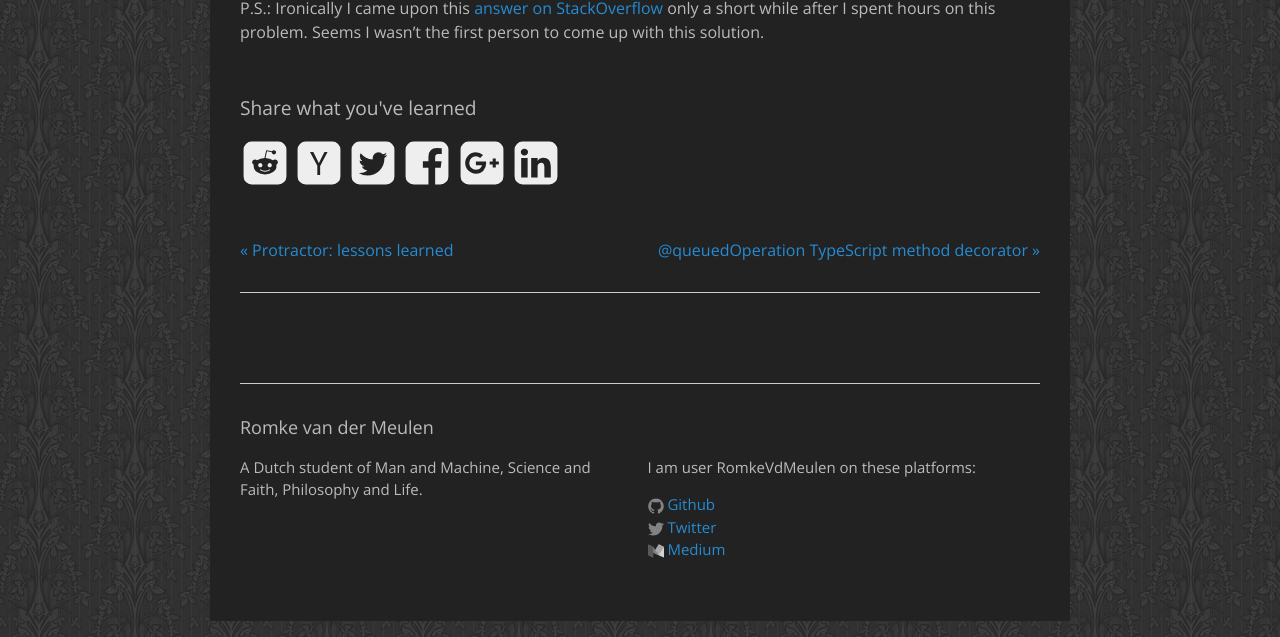
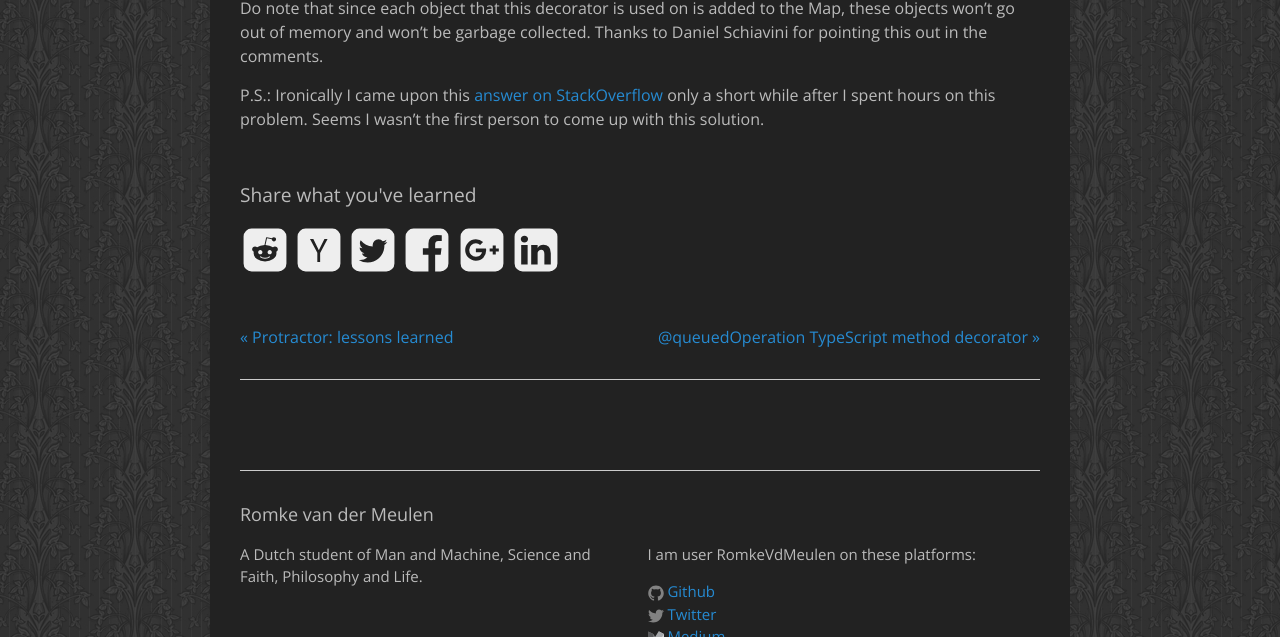
Before and after one commit to RomkeVdMeulen/romkevandermeulen.nl, a Jekyll site: the page built from _posts/2018-01-24-typescript-property-decorators.md, in a window 1280 px wide and 900 px high, scrolled down 1068 px, cut to the strip 263-900 px from the top of the window. Built offline with Jekyll 4.4.1, drawn with Linux system fonts in a browser that asks for light colours; comment, search, counter and statistics services are not loaded.

Commit message:
Added note to instance decorator post
Thanks to Daniel Schiavini for pointing out that the instances will never be garbage collected.

```diff
--- a/_posts/2018-01-24-typescript-property-decorators.md
+++ b/_posts/2018-01-24-typescript-property-decorators.md
@@ -61,6 +61,10 @@ if it is read before it is initialized.
 
 {%gist e45ee89ce848e7fda140635a4d29892b %}
 
+Do note that since each object that this decorator is used on is added to the Map,
+these objects won't go out of memory and won't be garbage collected. Thanks to
+Daniel Schiavini for pointing this out in the comments.
+
 P.S.: Ironically I came upon this [answer on StackOverflow](https://stackoverflow.com/questions/41397947/typescript-class-decorator-that-modifies-object-instance/41403157#41403157)
 only a short while after I spent hours on this problem. Seems I wasn't the first
 person to come up with this solution.
```
